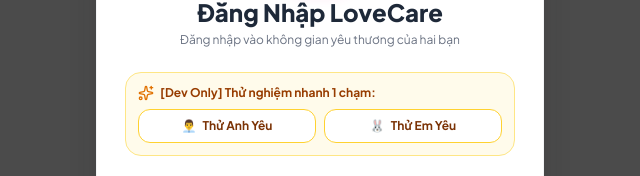
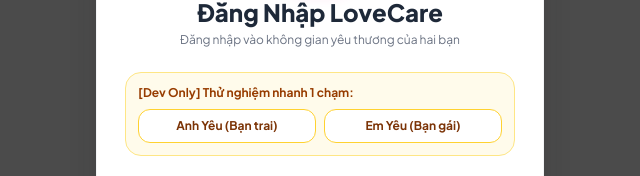
Before and after one commit to baonin0610/lovecare, a React (Vite) app: page / in a window 1280 px wide. Both pictures are taken after a click on the button "Đăng nhập". Shown: the part 221-397 px from the top of the page, without its empty margins (320-960 px from the left). Built offline with nearby package versions, Linux system fonts and the light colour scheme; no server answers.

Commit message:
style: remove remaining emoji icons in AuthModal and add pairing toast on register

```diff
--- a/src/components/AuthModal.jsx
+++ b/src/components/AuthModal.jsx
@@ -4,7 +4,7 @@
 import { IS_DEV_MODE } from '../config';
 
 export const AuthModal = ({ isOpen, onClose, initialMode = 'login' }) => {
-  const { login, quickSwitch } = useAuth();
+  const { login, quickSwitch, showToast } = useAuth();
   const [isRegister, setIsRegister] = useState(initialMode === 'register');
   const [role, setRole] = useState('caretaker'); // 'caretaker' or 'lover'
   const [username, setUsername] = useState('');
@@ -51,6 +51,9 @@
       }
 
       login(data.user, data.couple);
+      if (data.loverName && data.user.role === 'caretaker') {
+        showToast(`Đã kết nối với bạn gái tên: ${data.loverName}`);
+      }
       onClose();
     } catch (err) {
       setError(err.message);
@@ -91,7 +94,7 @@
         {IS_DEV_MODE && (
           <div className="bg-amber-50 rounded-2xl p-3 border border-amber-200 mb-5">
             <p className="text-xs font-bold text-amber-800 mb-2 flex items-center gap-1.5">
-              <Sparkles className="w-4 h-4 text-amber-600" /> [Dev Only] Thử nghiệm nhanh 1 chạm:
+              <span>[Dev Only] Thử nghiệm nhanh 1 chạm:</span>
             </p>
             <div className="grid grid-cols-2 gap-2">
               <button
@@ -102,7 +105,7 @@
                 }}
                 className="py-2 px-3 rounded-xl bg-white hover:bg-amber-100/60 text-amber-900 text-xs font-bold border border-amber-300 flex items-center justify-center gap-1.5 transition active:scale-95"
               >
-                <span>👨‍💼</span> Thử Anh Yêu
+                <span>Anh Yêu (Bạn trai)</span>
               </button>
               <button
                 type="button"
@@ -112,7 +115,7 @@
                 }}
                 className="py-2 px-3 rounded-xl bg-white hover:bg-amber-100/60 text-amber-900 text-xs font-bold border border-amber-300 flex items-center justify-center gap-1.5 transition active:scale-95"
               >
-                <span>🐰</span> Thử Em Yêu
+                <span>Em Yêu (Bạn gái)</span>
               </button>
             </div>
           </div>
```
Also changed, not shown: 2 other files (tests, documents, lock files or other folders).
